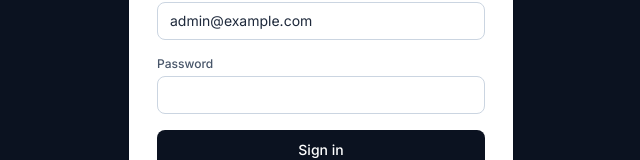
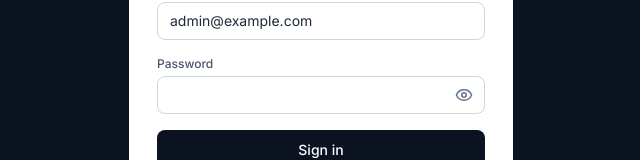
Before and after one commit to usmanabdullahbn/ERP-Frontend, a React (Vite) app: page /login in a window 1280 px wide. Shown: the part 380-540 px from the top of the page, without its empty margins (319-959 px from the left). Built offline with nearby package versions, Linux system fonts and the light colour scheme; no server answers.

Commit message:
UI: add password visibility toggles (login, user form)

```diff
--- a/package.json
+++ b/package.json
@@ -18,6 +18,7 @@
     "recharts": "^3.10.0"
   },
   "devDependencies": {
+    "@playwright/test": "^1.62.0",
     "@types/react": "^19.2.17",
     "@types/react-dom": "^19.2.3",
     "@vitejs/plugin-react": "^6.0.3",
--- a/src/pages/Login.jsx
+++ b/src/pages/Login.jsx
@@ -1,4 +1,5 @@
 import { useState } from 'react';
+import { Eye, EyeOff } from 'lucide-react';
 import { useNavigate, Link } from 'react-router-dom';
 import { useAuth } from '../context/AuthContext';
 
@@ -7,6 +8,7 @@ export default function Login() {
   const navigate = useNavigate();
   const [email, setEmail] = useState('admin@example.com');
   const [password, setPassword] = useState('');
+  const [showPassword, setShowPassword] = useState(false);
   const [error, setError] = useState('');
   const [submitting, setSubmitting] = useState(false);
 
@@ -54,13 +56,23 @@ export default function Login() {
             </div>
             <div>
               <label className="block text-xs font-medium text-slate-600 mb-1">Password</label>
-              <input
-                type="password"
-                required
-                value={password}
-                onChange={(e) => setPassword(e.target.value)}
-                className="w-full border border-slate-300 rounded-lg px-3 py-2 text-sm focus:border-ledger-teal outline-none"
-              />
+              <div className="relative">
+                <input
+                  type={showPassword ? 'text' : 'password'}
+                  required
+                  value={password}
+                  onChange={(e) => setPassword(e.target.value)}
+                  className="w-full border border-slate-300 rounded-lg px-3 py-2 pr-10 text-sm focus:border-ledger-teal outline-none"
+                />
+                <button
+                  type="button"
+                  onClick={() => setShowPassword((prev) => !prev)}
+                  className="absolute inset-y-0 right-2 inline-flex items-center p-1 text-slate-500 hover:text-ink-900"
+                  aria-label={showPassword ? 'Hide password' : 'Show password'}
+                >
+                  {showPassword ? <EyeOff size={18} /> : <Eye size={18} />}
+                </button>
+              </div>
             </div>
             <button
               type="submit"
--- a/src/pages/Users.jsx
+++ b/src/pages/Users.jsx
@@ -1,5 +1,5 @@
 import { useEffect, useState } from 'react';
-import { Plus, Trash2 } from 'lucide-react';
+import { Eye, EyeOff, Plus, Trash2 } from 'lucide-react';
 import api from '../api/client';
 import PageLayout from '../components/PageLayout';
 import DataTable from '../components/DataTable';
@@ -14,6 +14,7 @@ export default function Users() {
 
   const [userModal, setUserModal] = useState(false);
   const [userForm, setUserForm] = useState({ name: '', email: '', password: '', role: '' });
+  const [showPassword, setShowPassword] = useState(false);
 
   const [roleModal, setRoleModal] = useState(false);
   const [roleForm, setRoleForm] = useState({ name: '', description: '', permissions: [] });
@@ -135,7 +136,25 @@ export default function Users() {
           <label className="block"><span className="block text-xs font-medium text-slate-600 mb-1">Email</span>
             <input required type="email" value={userForm.email} onChange={(e) => setUserForm({ ...userForm, email: e.target.value })} className="input" /></label>
           <label className="block"><span className="block text-xs font-medium text-slate-600 mb-1">Password</span>
-            <input required type="password" minLength={6} value={userForm.password} onChange={(e) => setUserForm({ ...userForm, password: e.target.value })} className="input" /></label>
+            <div className="relative">
+              <input
+                required
+                type={showPassword ? 'text' : 'password'}
+                minLength={6}
+                value={userForm.password}
+                onChange={(e) => setUserForm({ ...userForm, password: e.target.value })}
+                className="input pr-10"
+              />
+              <button
+                type="button"
+                onClick={() => setShowPassword((prev) => !prev)}
+                className="absolute inset-y-0 right-2 inline-flex items-center p-1 text-slate-500 hover:text-ink-900"
+                aria-label={showPassword ? 'Hide password' : 'Show password'}
+              >
+                {showPassword ? <EyeOff size={18} /> : <Eye size={18} />}
+              </button>
+            </div>
+          </label>
           <label className="block"><span className="block text-xs font-medium text-slate-600 mb-1">Role</span>
             <select required value={userForm.role} onChange={(e) => setUserForm({ ...userForm, role: e.target.value })} className="input">
               <option value="">Select…</option>
```
Also changed, not shown: doc.txt (added), 1 other file (tests, documents, lock files or other folders).
